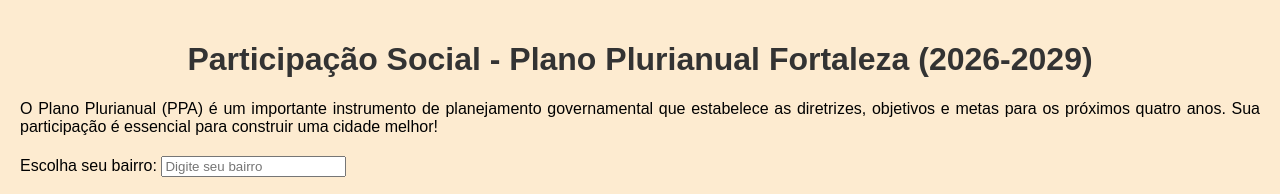
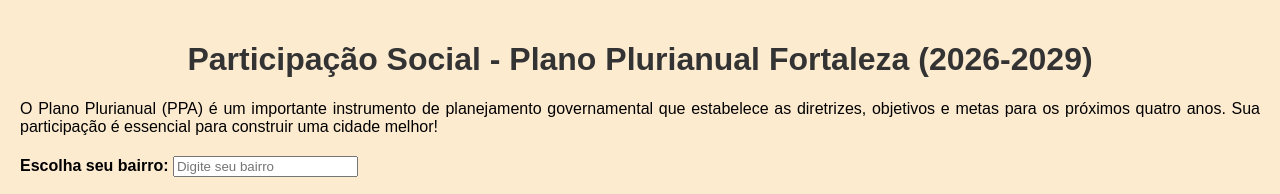
Before and after one commit to eudespr1/plano-fortaleza, a plain HTML site: page index.html in a window 1280 px wide. Shown: the top 194 px of the page. Drawn offline with Linux system fonts and the light colour scheme.

Commit message:
Update index.html

```diff
--- a/index.html
+++ b/index.html
@@ -24,7 +24,7 @@
     <p>O Plano Plurianual (PPA) é um importante instrumento de planejamento governamental que estabelece as diretrizes, objetivos e metas para os próximos quatro anos. Sua participação é essencial para construir uma cidade melhor!</p>
 
     <form action="https://docs.google.com/forms/d/e/SEU_ID/formResponse" method="POST">
-        <label for="bairro">Escolha seu bairro:</label>
+        <label for="bairro"<p><strong>Escolha seu bairro:</strong></label>
         <input type="text" name="entry.1234567890" placeholder="Digite seu bairro"><br><br>
 
         <div class="tema" onclick="toggleConteudo('tema1')">
```
